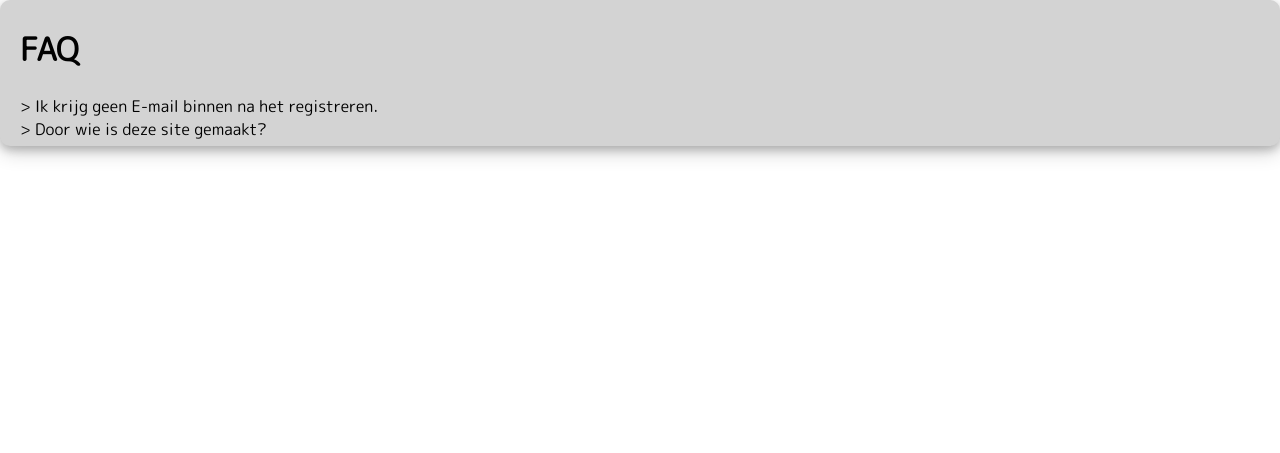
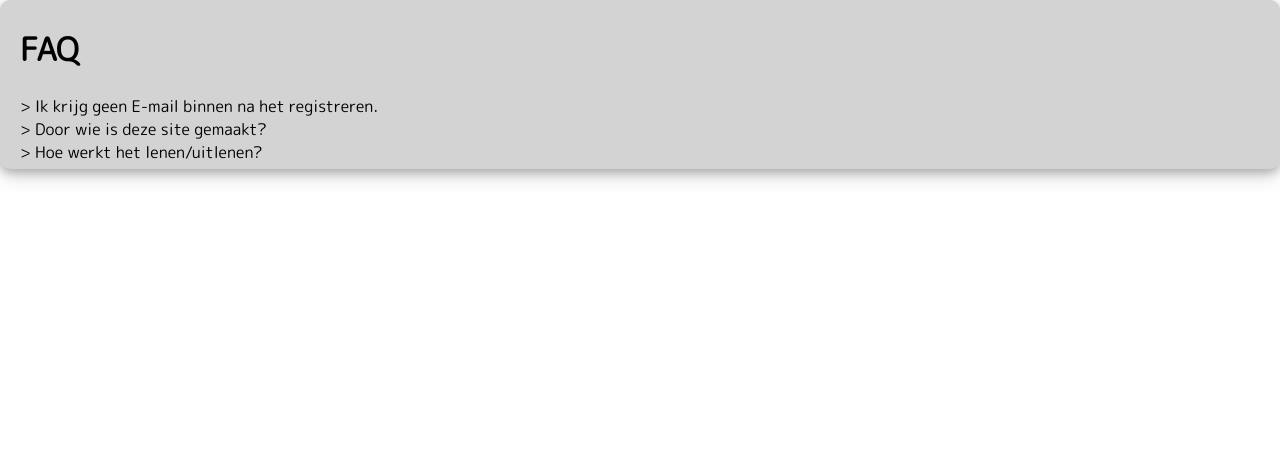
Before and after one commit to RubenJ01/leenfiets, a PHP site: page /faq.php in a window 1280 px wide. Shown: the part 58-511 px from the top of the page. Run offline with PHP 8.4, Linux system fonts and the light colour scheme.

Commit message:
AQ toegevoegd voor het lenen/uitlenen

```diff
--- a/faq.php
+++ b/faq.php
@@ -26,6 +26,16 @@
         <div class="Answer">
             <p>Deze site is gemaakt en ontworpen door 5 eerste jaars studenten op de opleiding HBO Ict.</p>
         </div>
+        <a onclick="hideOrShow(2)">> Hoe werkt het lenen/uitlenen?</a>
+        <div class="Answer">
+            <p>Stap1: Laat de qr code scannen door de lener vervolgens wordt het geld overgemaakt naar uw account<br>
+            Stap2: Wanneer de lener de fiets heeft teruggebracht laat hem opnieuw een qr code scannen zodat de fiets weer gemarkeerd staat als teruggebracht in het systeem. De lener krijgt dan vervolgens zijn borg terug.<br>
+            <br>
+            Neem <a href="contact.php">contact</a> met ons op in de volgende gevallen:<br>
+            - Wanneer stap 2 niet wordt uitgevoerd kan je niet de fiets uitlenen aan de volgende lener. <br>
+            - Mocht er schade zijn gemaakt aan de fiets, dan kijken wij hoe erg de schade is en krijg je een gedeelte van de borg die de lener bij ons heeft staan.<br>
+            - Mocht de fiets gestolen zijn neem contact met ons op zodat wij dit kunnen uitzoeken. En als die daadwerkelijk gestolen is krijgt u de volledige borg van ons.<br></p>
+        </div>
         <script src="js/faq.js"></script>
     </div>
 </body>
```
